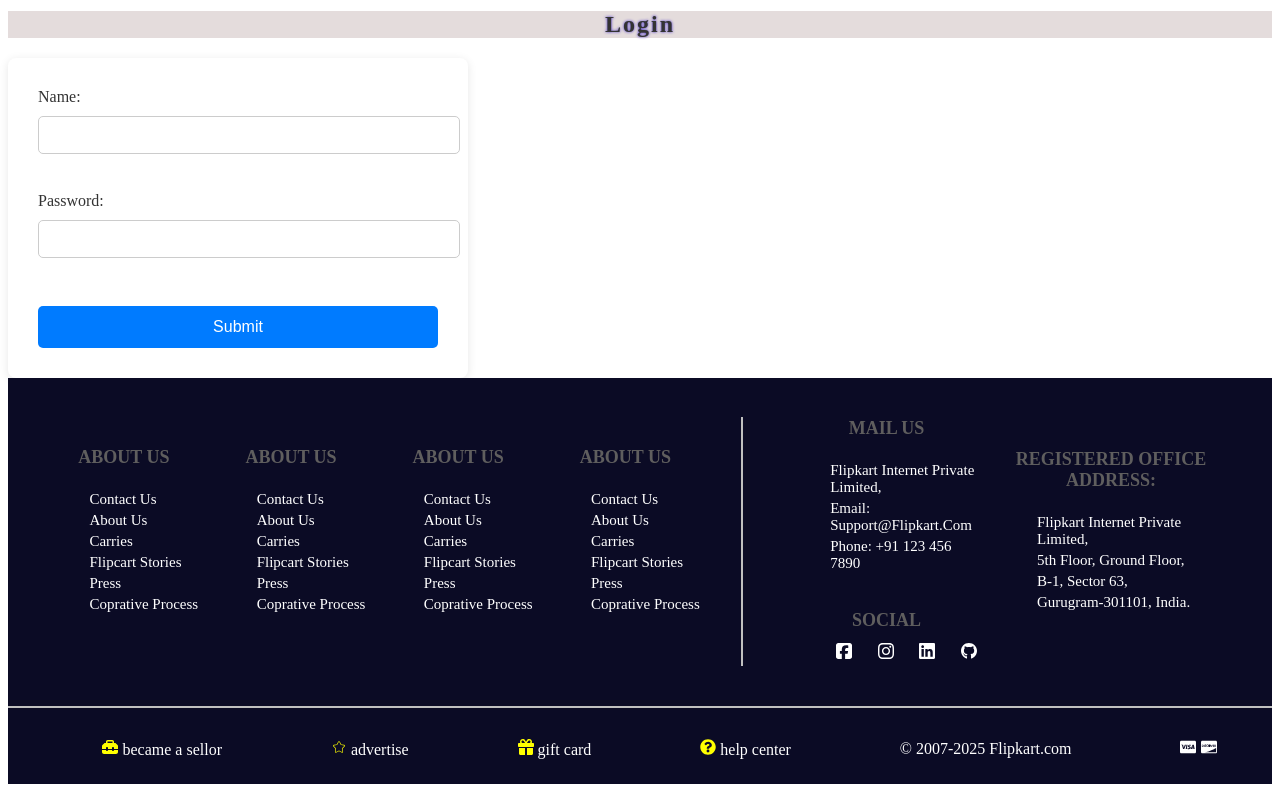
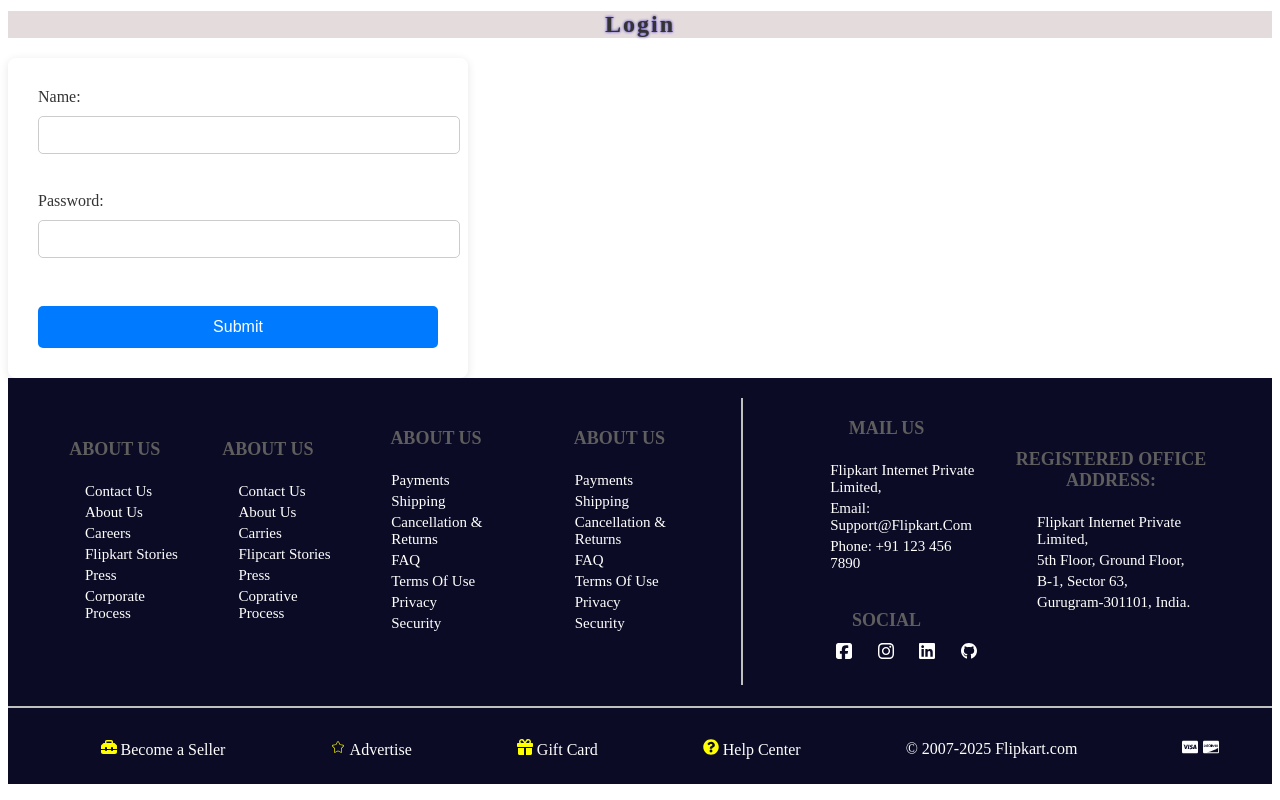
Before and after one commit to indramani-1mishra/ecomercewebsite, a React (Vite) app: page /user in a window 1280 px wide. Shown: the part 297-1097 px from the top of the page. Built offline with nearby package versions, Linux system fonts and the light colour scheme; no server answers.

Commit message:
footer component updated

```diff
--- a/src/components/Footer/Footer.jsx
+++ b/src/components/Footer/Footer.jsx
@@ -1,10 +1,11 @@
 import { Link } from "react-router-dom";
 import './Footer.css';
-import { FaCcDiscover, FaCcVisa, FaGift, FaGithub, FaInstagram, FaSquareFacebook, FaToolbox, FaYoutube } from "react-icons/fa6";
-import { FaLinkedin, FaQuestionCircle } from "react-icons/fa";
-import { CiStar } from "react-icons/ci";
+import { address, contactInfo, data, footerActions, footerLinks, infoLinks, socialLinks } from "./helpercode";
+import { FaCcVisa } from "react-icons/fa";
+import { FaCcDiscover } from "react-icons/fa";
 
 export default function Footer() {
+
   return (
     <div>
       <div className="upperfooter">
@@ -12,47 +13,42 @@
            <div className="first">
                 <h3>About Us</h3>
              <ul>
-             <li><Link to="/">Contact Us</Link></li>
-             <li><Link to="/">About Us</Link></li>
-             <li><Link to="/">carries</Link></li>
-             <li><Link to="/">flipcart stories</Link></li>
-             <li><Link to="/">press</Link></li>
-             <li><Link to="/">coprative process</Link></li>
+              {footerLinks.map((item,index)=>{return(
+                <li key={index}><Link to="/">{item}</Link></li>
+              )})}
              </ul>
            </div>
            <div className="first">
            <h3>About Us</h3>
+           <ul>
+        {data.map((item, index) => {
+         return (
+          <li key={index}>
+         <Link to="/">{item}</Link>
+         </li>
+          );
+          })}
+         </ul>
+           </div>
+           <div className="first">
+           <h3>About Us</h3>
              <ul>
-             <li><Link to="/">Contact Us</Link></li>
-             <li><Link to="/">About Us</Link></li>
-             <li><Link to="/">carries</Link></li>
-             <li><Link to="/">flipcart stories</Link></li>
-             <li><Link to="/">press</Link></li>
-             <li><Link to="/">coprative process</Link></li>
+             {infoLinks.map((item,index)=>{
+              return(
+                <li key={index}> <Link to="/">{item}</Link></li>
+              )
+             })}
              </ul>
 
            </div>
            <div className="first">
            <h3>About Us</h3>
              <ul>
-             <li><Link to="/">Contact Us</Link></li>
-             <li><Link to="/">About Us</Link></li>
-             <li><Link to="/">carries</Link></li>
-             <li><Link to="/">flipcart stories</Link></li>
-             <li><Link to="/">press</Link></li>
-             <li><Link to="/">coprative process</Link></li>
-             </ul>
-
-           </div>
-           <div className="first">
-           <h3>About Us</h3>
-             <ul>
-             <li><Link to="/">Contact Us</Link></li>
-             <li><Link to="/">About Us</Link></li>
-             <li><Link to="/">carries</Link></li>
-             <li><Link to="/">flipcart stories</Link></li>
-             <li><Link to="/">press</Link></li>
-             <li><Link to="/">coprative process</Link></li>
+             {infoLinks.map((item,index)=>{
+              return(
+                <li key={index}> <Link to="/">{item}</Link></li>
+              )
+             })}
              </ul>
 
            </div>
@@ -62,32 +58,34 @@
            <div  className="first">
           <h3>mail us</h3>
           <ul>
-            <li>Flipkart Internet Private Limited,</li>
-
-            <li>Email: support@flipkart.com</li>
-            <li>Phone: +91 123 456 7890</li>
+             {contactInfo.map((item,index)=>{
+              return(
+                <li key={index}>{item}</li>
+              );
+             })}
           </ul>
           </div>
           <div className="rsecond">
             <h3>Social</h3>
             <ul >
-            <li><Link to="/"><FaSquareFacebook className="s" /></Link></li>
-            <li><Link to="/"><FaInstagram className="s" /></Link></li>
-            <li><Link to="/"><FaLinkedin className="s" /></Link></li>
-            <li><Link to="/"><FaGithub  className="s"/></Link></li>
-
-
-
+            {socialLinks.map((item,index)=>{
+            return(
+              <li key={index}>
+              <Link to={item.path}>{item.icon}</Link>
+              </li>
+            );
+            })}
             </ul>
           </div>
            </div>
            <div  className="first">
             <h3>Registered Office Address:</h3>
              <ul>
-             <li>Flipkart Internet Private Limited,</li>
-             <li>5th Floor, Ground Floor,</li>
-             <li>B-1, Sector 63,</li>
-             <li>Gurugram-301101, India.</li>
+              {address.map((item,index)=>{
+                return(
+                  <li key={index}>{item}</li>
+                )
+              })}
              </ul>
 
            </div>
@@ -95,18 +93,13 @@
       </div>
       <div className="lowerfooter">
         <ul>
-            <li>
-                <Link to="/"> <FaToolbox  className="r"/> <span>became a sellor</span></Link>
-            </li>
-            <li>
-                <Link to="/"> <CiStar className="r"/> <span>advertise</span></Link>
-            </li>
-            <li>
-                <Link to="/"> <FaGift className="r"/> <span>gift card</span></Link>
-            </li>
-            <li>
-                <Link to="/"> <FaQuestionCircle className="r" /> <span>help center</span></Link>
-            </li>
+            {footerActions.map((item,index)=>{
+              return(
+                <li key={index}>
+                <Link to={item.path}><span> {item.icon} {item.text}</span></Link>
+                </li>
+              );
+            })}
             <li>
                  <span>© 2007-2025 Flipkart.com</span>
             </li>
--- /dev/null
+++ b/src/components/Footer/helpercode.jsx
@@ -0,0 +1,69 @@
+import { FaLinkedin, FaQuestionCircle } from "react-icons/fa";
+//import { FaLinkedin ,} from "react-icons/fa";
+import {  FaGithub, FaInstagram, FaSquareFacebook,FaToolbox, FaGift,   } from "react-icons/fa6";
+import { CiStar } from "react-icons/ci";
+ export const data=["Contact Us","About Us","carries","flipcart stories","press","coprative process"];
+ export const footerLinks = [
+    "Contact Us",
+    "About Us",
+    "Careers",
+    "Flipkart Stories",
+    "Press",
+    "Corporate Process"
+  ];
+ export  const infoLinks = [
+    "Payments",
+    "Shipping",
+    "Cancellation & Returns",
+    "FAQ",
+    "Terms Of Use",
+    "Privacy",
+    "Security"
+  ];
+
+ export  const address = [
+    "Flipkart Internet Private Limited,",
+    "5th Floor, Ground Floor,",
+    "B-1, Sector 63,",
+    "Gurugram-301101, India."
+  ];
+
+  export const contactInfo = [
+    "Flipkart Internet Private Limited,",
+    "Email: support@flipkart.com",
+    "Phone: +91 123 456 7890"
+  ];
+
+   export const socialLinks = [
+    { icon: <FaSquareFacebook className="s" />, path: "/" },
+    { icon: <FaInstagram className="s" />, path: "/" },
+    { icon: <FaLinkedin className="s" />, path: "/" },
+    { icon: <FaGithub className="s" />, path: "/" }
+  ];
+
+
+
+
+
+export const footerActions = [
+  {
+    icon: <FaToolbox className="r" />,
+    text: "Become a Seller",
+    path: "/"
+  },
+  {
+    icon: <CiStar className="r" />,
+    text: "Advertise",
+    path: "/"
+  },
+  {
+    icon: <FaGift className="r" />,
+    text: "Gift Card",
+    path: "/"
+  },
+  {
+    icon: <FaQuestionCircle className="r" />,
+    text: "Help Center",
+    path: "/"
+  }
+];
```
